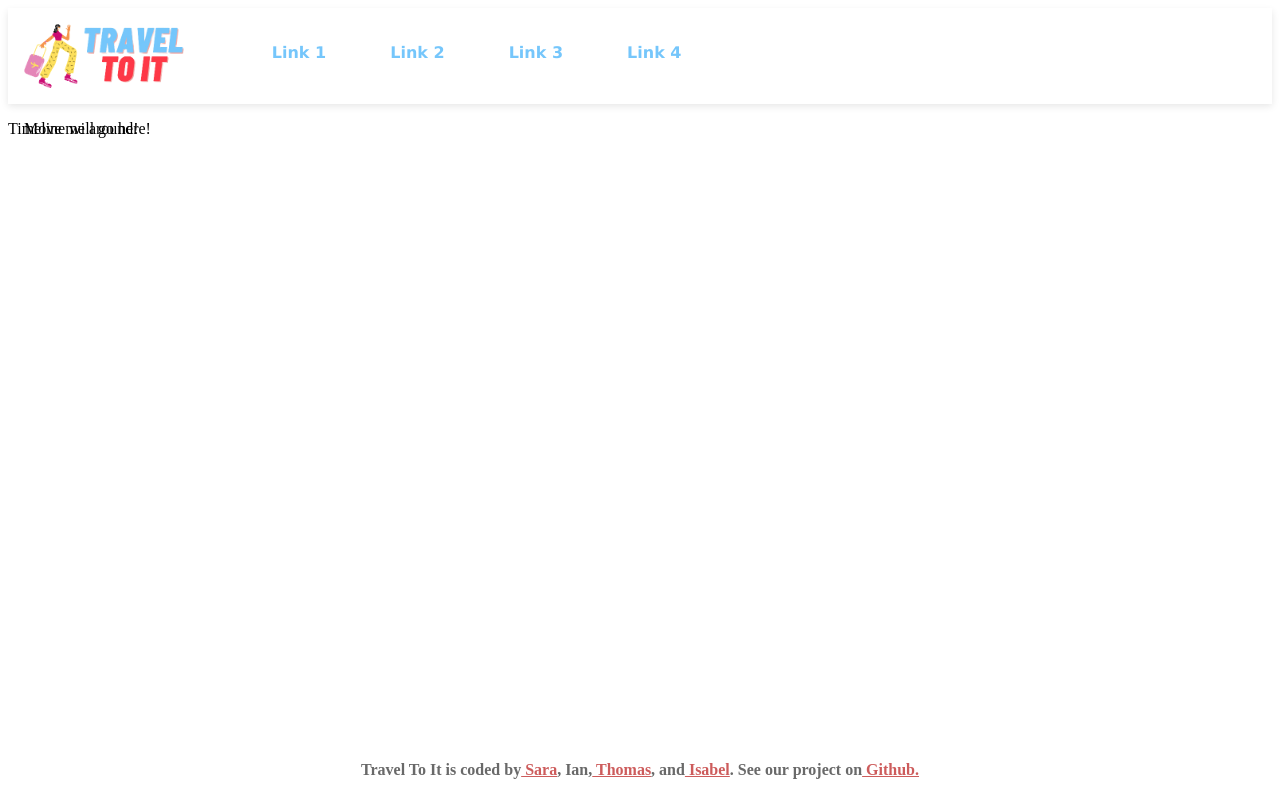
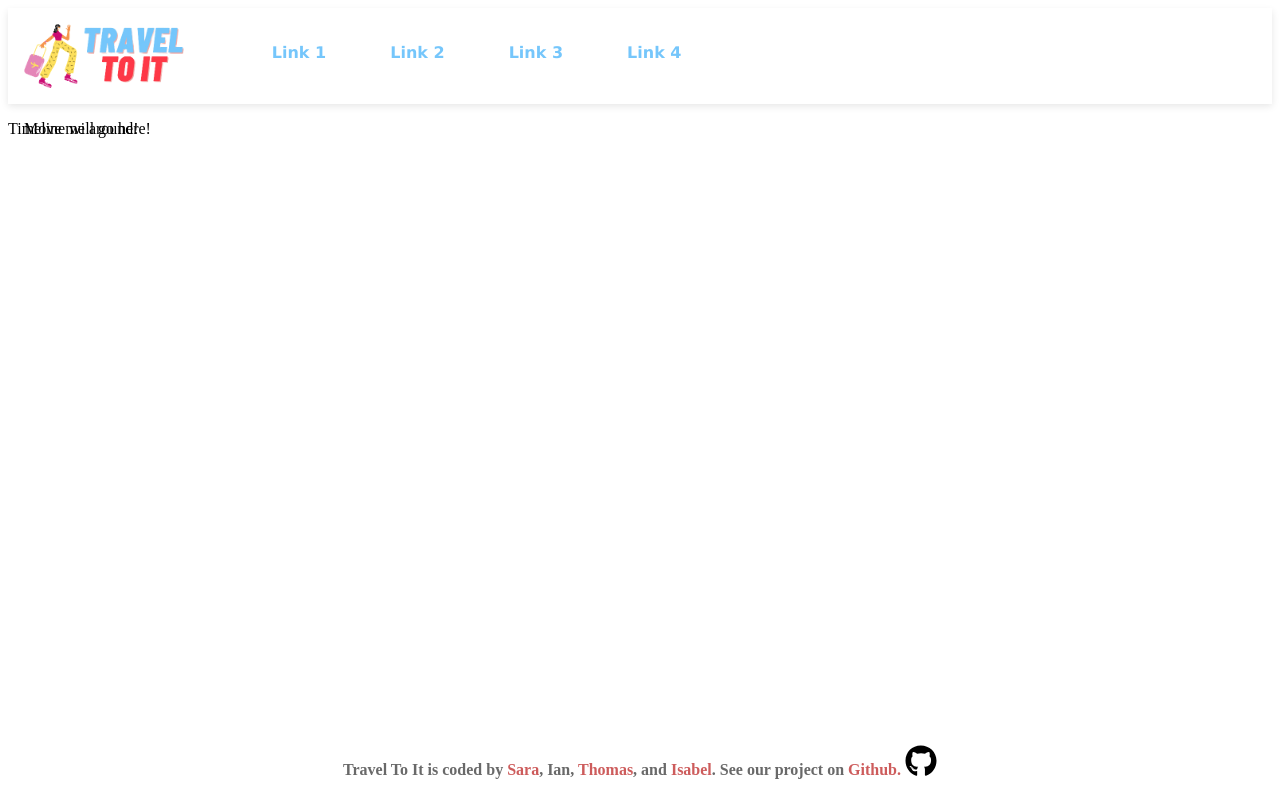
Before and after one commit to chingu-voyages/v41-geckos-team-09, a React (Vite) app: page / in a window 1280 px wide. Built offline with nearby package versions, Linux system fonts and the light colour scheme.

Commit message:
added github logo, removed text decoration footer

```diff
--- a/src/components/footer/footer.css
+++ b/src/components/footer/footer.css
@@ -1,12 +1,20 @@
+.icon {
+    width: 2em;
+    height: 2em;
+    vertical-align: -0.125em;
+    margin-left:4px;
+}
+
 h4 {
     color:dimgrey
 }
 
 /* why won't the hover text change to indianred? */
 /* I realise Ian will change the colours and style */
-.custom-link:link, .custom-link:visited, .custom-link:hover, .custom-link:active {
+a {
     color:indianred;
     padding: 0;
+    text-decoration: none;
 }
 
 .footerContainer {
--- a/src/components/footer/footer.jsx
+++ b/src/components/footer/footer.jsx
@@ -1,9 +1,10 @@
 import React from 'react';
-import './footer.css'
+import './footer.css';
 
 const Footer = () => {
     return (
 <footer className ="footerContainer">
+    <div>
             <h4>Travel To It is coded by
                 <a className="custom-link" target="_blank" href='https://www.linkedin.com/in/sara-baqla/' title="Sara, a linkedin.com link"> Sara
                 </a>, Ian,
@@ -12,8 +13,12 @@
                 <a className="custom-link" target="_blank" href='https://www.linkedin.com/in/isabel-klint/' title="Isabel, a linkedin.com link"> Isabel
                 </a>. See our project on
                 <a className="custom-link" target="_blank" href='https://github.com/chingu-voyages/v41-geckos-team-09' title="the Travel 2 It Github link"> Github.
+                    <svg xmlns="http://www.w3.org/2000/svg" className = "icon" viewBox="0 0 496 512">
+                        <path d="M165.9 397.4c0 2-2.3 3.6-5.2 3.6-3.3.3-5.6-1.3-5.6-3.6 0-2 2.3-3.6 5.2-3.6 3-.3 5.6 1.3 5.6 3.6zm-31.1-4.5c-.7 2 1.3 4.3 4.3 4.9 2.6 1 5.6 0 6.2-2s-1.3-4.3-4.3-5.2c-2.6-.7-5.5.3-6.2 2.3zm44.2-1.7c-2.9.7-4.9 2.6-4.6 4.9.3 2 2.9 3.3 5.9 2.6 2.9-.7 4.9-2.6 4.6-4.6-.3-1.9-3-3.2-5.9-2.9zM244.8 8C106.1 8 0 113.3 0 252c0 110.9 69.8 205.8 169.5 239.2 12.8 2.3 17.3-5.6 17.3-12.1 0-6.2-.3-40.4-.3-61.4 0 0-70 15-84.7-29.8 0 0-11.4-29.1-27.8-36.6 0 0-22.9-15.7 1.6-15.4 0 0 24.9 2 38.6 25.8 21.9 38.6 58.6 27.5 72.9 20.9 2.3-16 8.8-27.1 16-33.7-55.9-6.2-112.3-14.3-112.3-110.5 0-27.5 7.6-41.3 23.6-58.9-2.6-6.5-11.1-33.3 2.6-67.9 20.9-6.5 69 27 69 27 20-5.6 41.5-8.5 62.8-8.5s42.8 2.9 62.8 8.5c0 0 48.1-33.6 69-27 13.7 34.7 5.2 61.4 2.6 67.9 16 17.7 25.8 31.5 25.8 58.9 0 96.5-58.9 104.2-114.8 110.5 9.2 7.9 17 22.9 17 46.4 0 33.7-.3 75.4-.3 83.6 0 6.5 4.6 14.4 17.3 12.1C428.2 457.8 496 362.9 496 252 496 113.3 383.5 8 244.8 8zM97.2 352.9c-1.3 1-1 3.3.7 5.2 1.6 1.6 3.9 2.3 5.2 1 1.3-1 1-3.3-.7-5.2-1.6-1.6-3.9-2.3-5.2-1zm-10.8-8.1c-.7 1.3.3 2.9 2.3 3.9 1.6 1 3.6.7 4.3-.7.7-1.3-.3-2.9-2.3-3.9-2-.6-3.6-.3-4.3.7zm32.4 35.6c-1.6 1.3-1 4.3 1.3 6.2 2.3 2.3 5.2 2.6 6.5 1 1.3-1.3.7-4.3-1.3-6.2-2.2-2.3-5.2-2.6-6.5-1zm-11.4-14.7c-1.6 1-1.6 3.6 0 5.9 1.6 2.3 4.3 3.3 5.6 2.3 1.6-1.3 1.6-3.9 0-6.2-1.4-2.3-4-3.3-5.6-2z"/>
+                    </svg>
                 </a>
             </h4>
+        </div>
 </footer>
     );
   };
```
